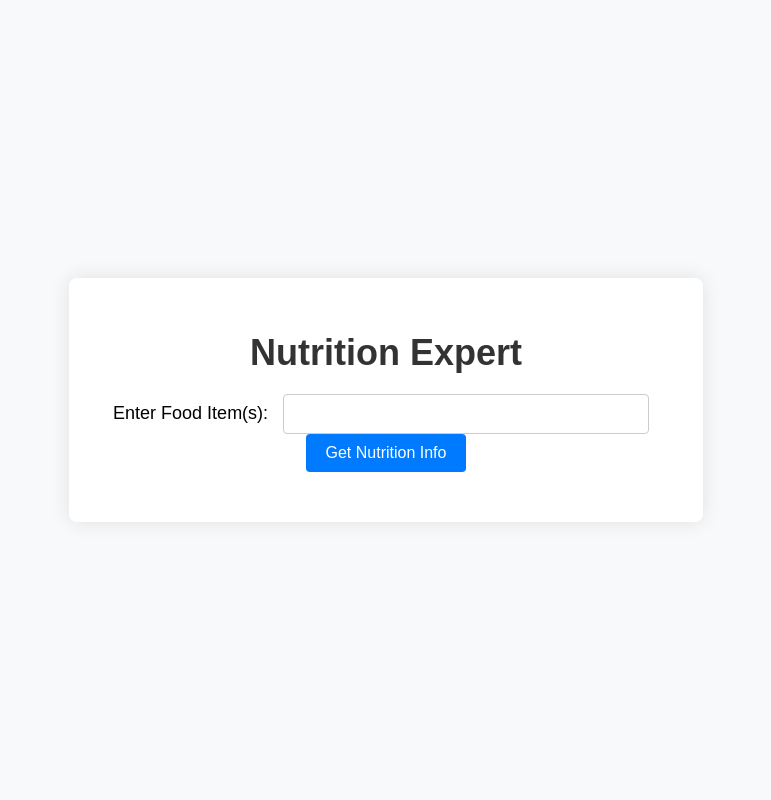
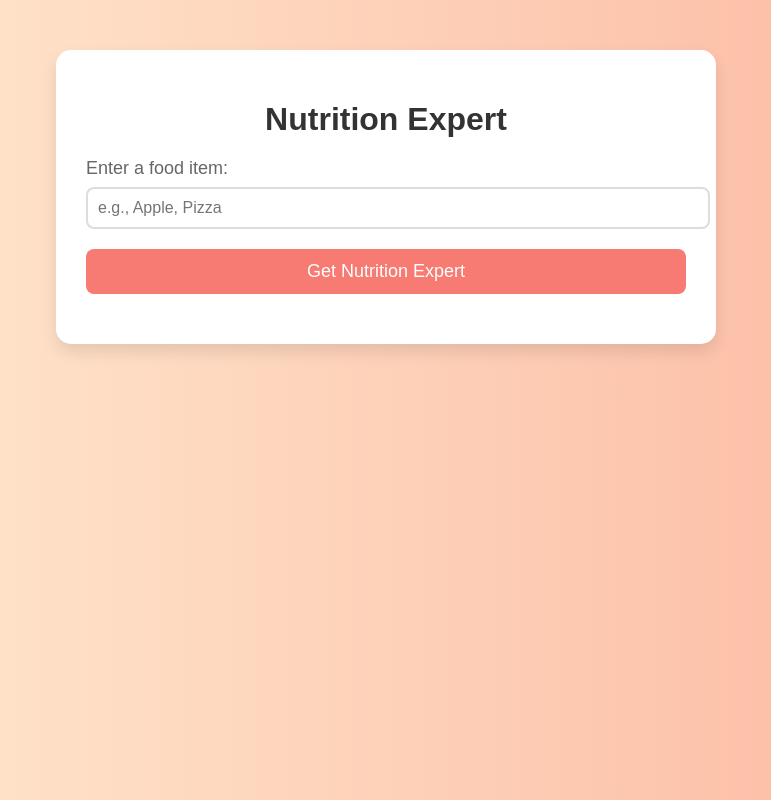
Before and after one commit to snehad88/test, a Flask app: page / in a window 1280 px wide. Shown: the whole page, without its empty margins (254-1025 px from the left). Run offline with Flask 3, Linux system fonts and the light colour scheme.

Commit message:
Update index.html

```diff
--- a/templates/index.html
+++ b/templates/index.html
@@ -5,116 +5,109 @@
     <meta name="viewport" content="width=device-width, initial-scale=1.0">
     <title>Nutrition Expert</title>
     <style>
-        /* CSS for centering and styling */
-        body, html {
-            height: 100%;
+        body {
+            font-family: 'Arial', sans-serif;
+            background: linear-gradient(to right, #ffecd2, #fcb69f);
             margin: 0;
-            display: flex;
-            justify-content: center;
-            align-items: center;
-            background-color: #f8f9fa;
-            font-family: Arial, sans-serif;
+            padding: 0;
+        }
+        .container {
+            max-width: 600px;
+            margin: 50px auto;
+            padding: 30px;
+            background-color: #ffffff;
+            border-radius: 15px;
+            box-shadow: 0 8px 16px rgba(0, 0, 0, 0.1);
+        }
+        h1 {
             text-align: center;
-        }
-
-        .container {
-            text-align: center;
-            background-color: #ffffff;
-            padding: 30px;
-            border-radius: 8px;
-            box-shadow: 0px 0px 20px rgba(0, 0, 0, 0.1);
-            max-width: 600px;
-            width: 100%;
-        }
-
-        h1 {
-            font-size: 36px;
-            margin-bottom: 20px;
-            color: #333333;
-        }
-
-        form {
+            color: #333;
+            font-size: 32px;
             margin-bottom: 20px;
         }
-
-        label {
+        .form-group {
+            margin-bottom: 20px;
+        }
+        .form-group label {
+            display: block;
+            margin-bottom: 8px;
+            color: #666;
             font-size: 18px;
-            margin-right: 10px;
         }
-
-        input[type="text"] {
+        .form-group input {
+            width: 100%;
             padding: 10px;
-            font-size: 16px;
-            border: 1px solid #cccccc;
-            border-radius: 4px;
-            width: 60%;
-            margin-right: 10px;
-        }
-
-        button {
-            padding: 10px 20px;
-            background-color: #007bff;
-            color: white;
-            border: none;
-            border-radius: 4px;
-            cursor: pointer;
+            border: 2px solid #ddd;
+            border-radius: 8px;
             font-size: 16px;
         }
-
-        button:hover {
-            background-color: #0056b3;
+        .form-group button {
+            width: 100%;
+            background-color: #f77b72;
+            color: #fff;
+            border: none;
+            padding: 12px 0;
+            border-radius: 8px;
+            font-size: 18px;
+            cursor: pointer;
+            transition: background-color 0.3s;
         }
-
-        h2 {
-            font-size: 28px;
+        .form-group button:hover {
+            background-color: #f55d4c;
+        }
+        .result {
             margin-top: 30px;
-            color: #333333;
+            background-color: #f8f9fa;
+            padding: 20px;
+            border-radius: 12px;
+            box-shadow: 0 4px 8px rgba(0, 0, 0, 0.05);
         }
-
-        ul {
-            list-style-type: none;
-            padding: 0;
+        .result h2 {
+            color: #444;
+            margin-bottom: 15px;
         }
-
-        li {
-            margin-bottom: 20px;
-            font-size: 18px;
-            text-align: left;
-            line-height: 1.5;
+        .result p {
+            font-size: 16px;
+            color: #555;
+            margin-bottom: 10px;
         }
-
-        p {
-            color: red;
-            font-size: 18px;
+        .error {
+            color: #ff4d4d;
+            font-weight: bold;
+            text-align: center;
+            margin-top: 20px;
         }
     </style>
 </head>
 <body>
     <div class="container">
         <h1>Nutrition Expert</h1>
-        <form method="post" action="/">
-            <label for="food_item">Enter Food Item(s):</label>
-            <input type="text" id="food_item" name="food_item" required>
-            <button type="submit">Get Nutrition Info</button>
+        <form method="POST">
+            <div class="form-group">
+                <label for="food_item">Enter a food item:</label>
+                <input type="text" id="food_item" name="food_item" placeholder="e.g., Apple, Pizza" required>
+            </div>
+            <div class="form-group">
+                <button type="submit">Get Nutrition Expert</button>
+            </div>
         </form>
 
-        {% if nutrition %}
-            <h2>Nutrition Information:</h2>
-            <ul>
-                {% for food in nutrition %}
-                <li>
-                    <strong>Food:</strong> {{ food['food_name'] }}<br>
-                    <strong>Calories:</strong> {{ food['nf_calories'] }}<br>
-                    <strong>Total Fat:</strong> {{ food['nf_total_fat'] }} g<br>
-                    <strong>Cholesterol:</strong> {{ food['nf_cholesterol'] }} mg<br>
-                    <strong>Sodium:</strong> {{ food['nf_sodium'] }} mg<br>
-                    <strong>Total Carbohydrates:</strong> {{ food['nf_total_carbohydrate'] }} g<br>
-                    <strong>Protein:</strong> {{ food['nf_protein'] }} g<br>
-                </li>
-                {% endfor %}
-            </ul>
-        {% elif error %}
-            <p>{{ error }}</p>
+        {% if error %}
+            <p class="error">{{ error }}</p>
+        {% elif nutrition %}
+            <div class="result">
+                <h2>Nutrition Expert for "{{ food_item|capitalize }}"</h2>
+                <p><strong>Calories:</strong> {{ nutrition.nf_calories }} kcal</p>
+                <p><strong>Fat:</strong> {{ nutrition.nf_total_fat }} g</p>
+                <p><strong>Protein:</strong> {{ nutrition.nf_protein }} g</p>
+                <p><strong>Carbohydrates:</strong> {{ nutrition.nf_total_carbohydrate }} g</p>
+                <p><strong>Sugar:</strong> {{ nutrition.nf_sugars }} g</p>
+                <p><strong>Sodium:</strong> {{ nutrition.nf_sodium }} mg</p>
+                <p><strong>Health Status:</strong> {{ health_status }}</p>
+                {% if remedy_message %}
+                    <p><strong>Suggestion:</strong> {{ remedy_message }}</p>
+                {% endif %}
+            </div>
         {% endif %}
     </div>
 </body>
```
